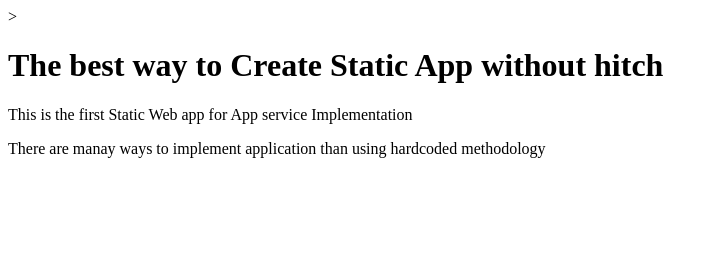
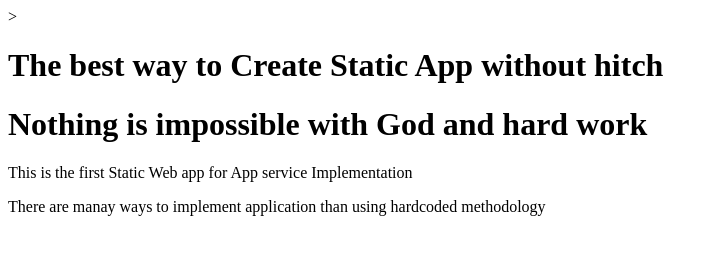
Before and after one commit to simeonlead/StaticApp, a plain HTML site: page index.html in a window 1280 px wide. Shown: the whole page, without its empty margins (0-718 px from the left). Drawn offline with Linux system fonts and the light colour scheme.

Commit message:
Update index.html
First Commit to Stage

```diff
--- a/index.html
+++ b/index.html
@@ -4,6 +4,7 @@
   </head>
   <body>
     <h1>The best way to Create Static App without hitch</h1>
+    <h1>Nothing is impossible with God and hard work</h1>
   <p>This is the first Static Web app for App service Implementation </p>
    <p>There are manay ways to implement application than using hardcoded methodology </p>
   </body>
```
